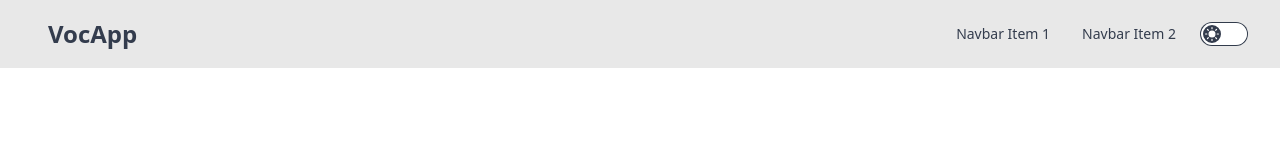
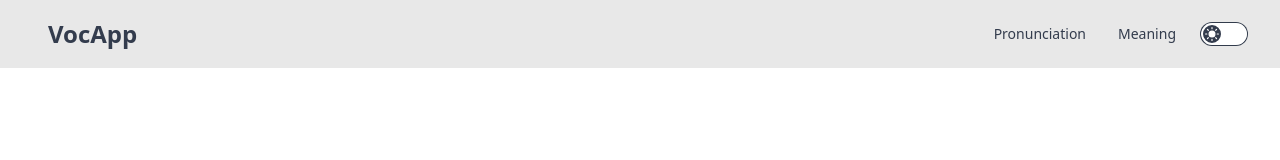
Before and after one commit to aliaydogdu105/vocapp, a React (Vite) app: page / in a window 1280 px wide. Shown: the top 160 px of the page. Built offline with nearby package versions, Linux system fonts and the light colour scheme; no server answers.

Commit message:
feat: add react-router

```diff
--- a/package.json
+++ b/package.json
@@ -12,7 +12,8 @@
   "dependencies": {
     "classnames": "^2.5.1",
     "react": "^18.2.0",
-    "react-dom": "^18.2.0"
+    "react-dom": "^18.2.0",
+    "react-router-dom": "6"
   },
   "devDependencies": {
     "@types/react": "^18.2.43",
--- a/src/main.jsx
+++ b/src/main.jsx
@@ -2,5 +2,10 @@ import React from "react";
 import ReactDOM from "react-dom/client";
 import App from "./App.jsx";
 import "./index.css";
+import { BrowserRouter } from "react-router-dom";
 
-ReactDOM.createRoot(document.getElementById("root")).render(<App />);
+ReactDOM.createRoot(document.getElementById("root")).render(
+  <BrowserRouter>
+    <App />
+  </BrowserRouter>
+);
--- a/src/pages/MainLayoutPage.jsx
+++ b/src/pages/MainLayoutPage.jsx
@@ -2,6 +2,7 @@ import React from "react";
 import ThemeButton from "../components/ThemeButton";
 import { useState, useEffect } from "react";
 import PronunciationPage from "./PronunciationPage";
+import { NavLink, Route, Routes } from "react-router-dom";
 
 const Navbar = () => {
   const [isdark, setIsdark] = useState(
@@ -39,7 +40,7 @@ const Navbar = () => {
               </label>
             </div>
             <div className="flex-1 px-2 mx-2 font-semibold text-2xl">
-              VocApp
+              <NavLink to="/">VocApp</NavLink>
             </div>
             {/* Colors */}
             {/* <button className="btn btn-primary">primary</button>
@@ -52,21 +53,25 @@ const Navbar = () => {
         <button className="btn btn-warning">warning</button>
         <button className="btn btn-error">error</button> */}
             {/* Colors */}
+
             <div className="flex-none hidden lg:block">
+              {/* Navbar menu content here */}
               <ul className="menu menu-horizontal">
-                {/* Navbar menu content here */}
                 <li>
-                  <a>Navbar Item 1</a>
+                  <NavLink to="/pronunciation">Pronunciation</NavLink>
                 </li>
                 <li>
-                  <a>Navbar Item 2</a>
+                  <NavLink to="/meaning">Meaning</NavLink>
                 </li>
               </ul>
             </div>
             <ThemeButton isdark={isdark} setIsdark={setIsdark} />
           </div>
           {/* Page content here */}
-          <PronunciationPage />
+          <Routes>
+            <Route path="/" element={<PronunciationPage />} />
+            <Route path="/pronunciation" element={<PronunciationPage />} />
+          </Routes>
         </div>
         <div className="drawer-side">
           <label
@@ -74,14 +79,13 @@ const Navbar = () => {
             aria-label="close sidebar"
             className="drawer-overlay"
           ></label>
+          {/* Sidebar content here */}
           <ul className="menu p-4 w-80 min-h-full bg-base-200">
-            {/* Sidebar content here */}
-            <ThemeButton isdark={isdark} setIsdark={setIsdark} />
             <li>
-              <a>Sidebar Item 1</a>
+              <NavLink to="/pronunciation">Pronunciation</NavLink>
             </li>
             <li>
-              <a>Sidebar Item 2</a>
+              <NavLink to="/meaning">Meaning</NavLink>
             </li>
           </ul>
         </div>
```
Also changed, not shown: 1 other file (tests, documents, lock files or other folders).
